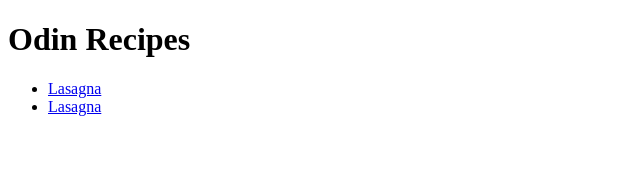
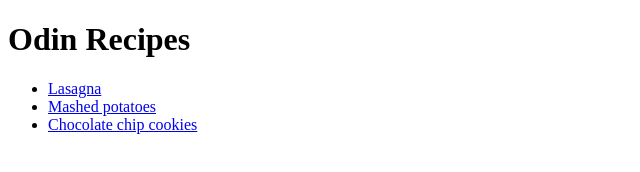
Before and after one commit to ElErick123/odin-recipes, a plain HTML site: page index.html in a window 1280 px wide. Shown: the whole page, without its empty margins (0-640 px from the left). Drawn offline with Linux system fonts and the light colour scheme.

Commit message:
Fix misspell at index.html

```diff
--- a/index.html
+++ b/index.html
@@ -9,7 +9,8 @@
     <h1>Odin Recipes</h1>
     <ul>
         <li><a href="./recipes/lasagna.html">Lasagna</a></li>
-        <li><a href="./recipes/mashed-potatoes.html">Lasagna</a></li>
+        <li><a href="./recipes/mashed-potatoes.html">Mashed potatoes</a></li>
+        <li><a href="./recipes/cookie.html">Chocolate chip cookies</a></li>
     </ul>
 </body>
 </html>
```
